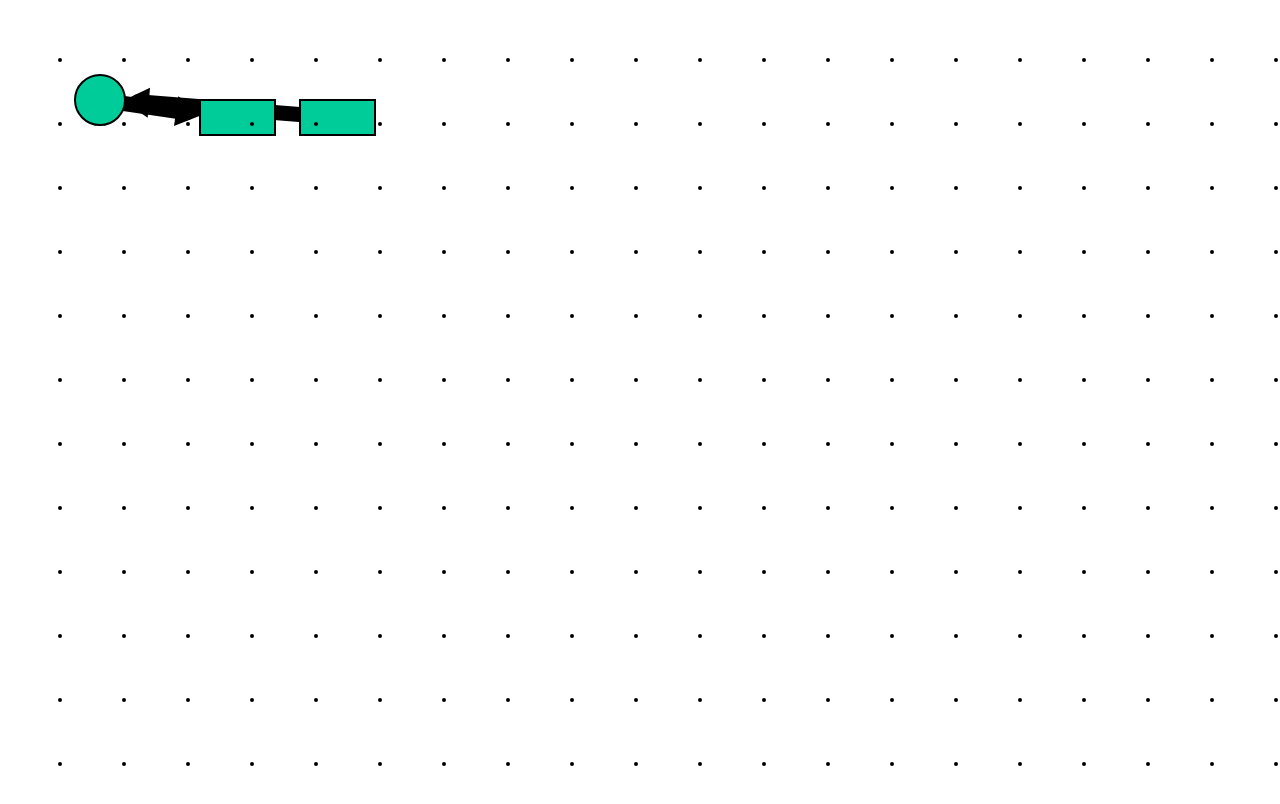
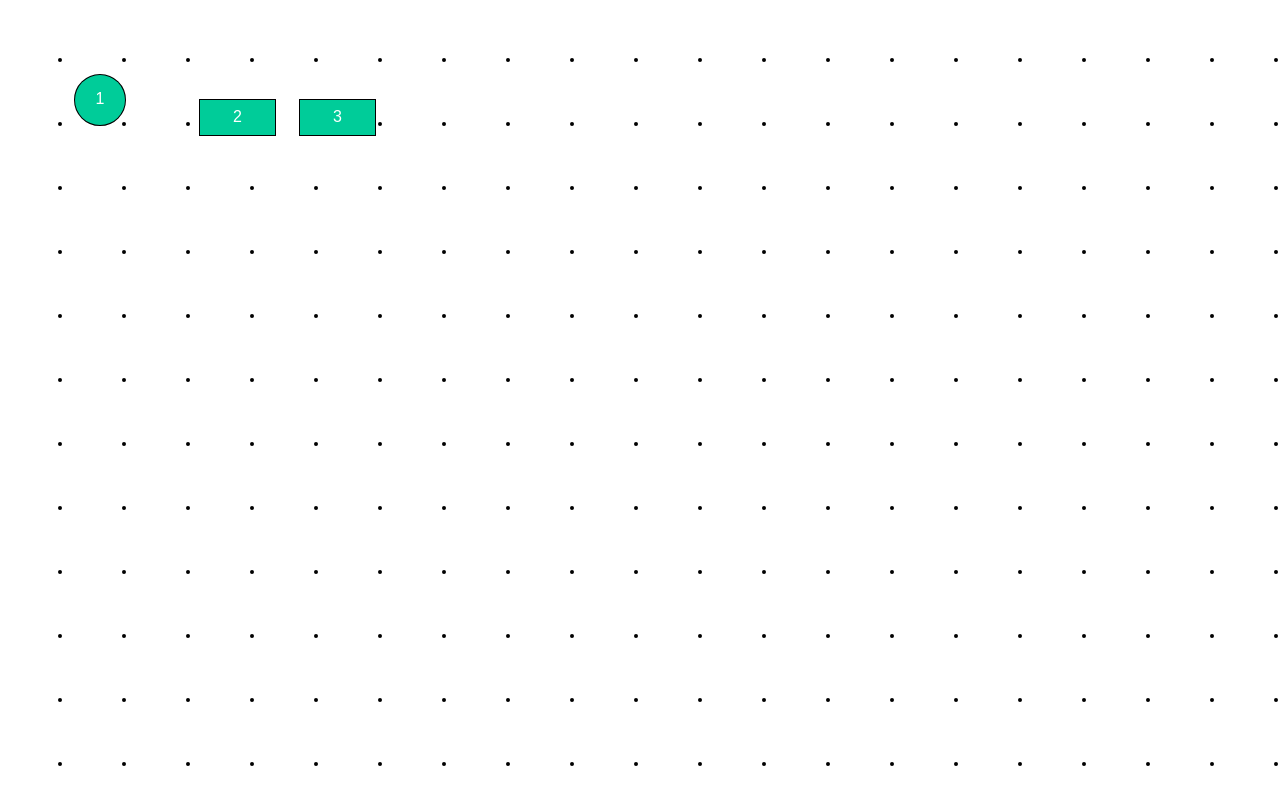
Before and after one commit to N7fenrir/SveNG, a Svelte app: page / in a window 1280 px wide. Shown: the top 804 px of the page. Built offline with nearby package versions, Linux system fonts and the light colour scheme; the HTML template or start-up script is replaced by a standard one.

Commit message:
saving work

```diff
--- a/src/controllers/canvas.ts
+++ b/src/controllers/canvas.ts
@@ -15,11 +15,12 @@ import {panZoom} from "./panZoom";
 import {mouse} from "./mouse";
 import type {
     ICanvasBackground,
-    ICanvasElementOperations, IEdge,
+    IObjectOperations,
     IHoverAndSelectStyle,
     INode,
+    IEdge,
     IShape,
-    IPoint
+    IPoint, IEdgeActionStyles
 } from "../types";
 import Store from "./store";
 import { getIntersectionPoint } from "../utils";
@@ -31,7 +32,7 @@ class CanvasController {
     private readonly background: ICanvasBackground = undefined;
     private readonly drawBackground: () => void;
     private storeHandle: Store;
-    private operations!: ICanvasElementOperations;
+    private operations!: IObjectOperations;
 
     constructor(canvas: HTMLCanvasElement, background: ICanvasBackground) {
         this.canvas = canvas;
@@ -53,22 +54,41 @@ class CanvasController {
     public mouseUpEvent(e: MouseEvent) : void {
         if(mouse.button) {
             this.mouseEventBoundsCalc(e);
+            // this.nodeMouseUpFunction()
             mouse.button = false;
+            // this.callObjectFunc(this.storeHandle.current.selectedEdge)
+            // this.checkAndToggleSelectedEdge();
         }
     }
 
+    private nodeMouseUpFunction() :void {
+        if(this.storeHandle.current.selectedNode) {
+            this.operations.onObjectSelect(this.storeHandle.current.selectedNode.id);
+        }
+    }
 
     private checkAndToggleSelectedNode() : void {
         if(this.storeHandle.current.hoveredNode) {
             if(this.storeHandle.current.selectedNode !== this.storeHandle.current.hoveredNode) {
                 this.storeHandle.current.selectedNode = this.storeHandle.current.hoveredNode;
-            } else {
-                this.storeHandle.current.selectedNode = undefined;
             }
-            this.operations.node.onSelect(this.storeHandle.current.selectedNode?
-                this.storeHandle.current.selectedNode.id : undefined);
+        } else {
+            this.storeHandle.current.selectedNode = undefined;
         }
     }
+
+
+    private checkAndToggleSelectedEdge() : void {
+        if(this.storeHandle.current.hoveredEdge) {
+            if(this.storeHandle.current.selectedEdge !== this.storeHandle.current.hoveredEdge) {
+                this.storeHandle.current.selectedEdge = this.storeHandle.current.hoveredEdge;
+            } else {
+                this.storeHandle.current.selectedEdge = undefined;
+            }
+        }
+    }
+
+
 
     public mouseMoveEvent(e: MouseEvent) : void {
         this.mouseEventBoundsCalc(e);
@@ -91,7 +111,7 @@ class CanvasController {
         this.storeHandle.edges = edges;
     }
 
-    public setupOps(operations: ICanvasElementOperations): void {
+    public setupOps(operations: IObjectOperations): void {
         this.operations = operations;
     }
 
@@ -185,14 +205,16 @@ class CanvasController {
     }
 
     private perFrameRender() {
-        this.renderBackgroundAndPointer();
+        this.drawBackground();
         this.ctx.translate(panZoom.x, panZoom.y);
         this.renderNodes();
-        this.renderEdges();
+        // this.renderEdges();
     }
 
     private resetCanvasTransformAndAlpha(): void {
         this.storeHandle.current.hoveredNode = undefined;
+        this.storeHandle.current.hoveredEdge = undefined;
+
         this.ctx.setTransform(1, 0, 0, 1, 0, 0 );
         this.ctx.globalAlpha = 1;
     }
@@ -211,9 +233,6 @@ class CanvasController {
         this.checkForPan();
     }
 
-    private renderBackgroundAndPointer(): void{
-        this.drawBackground();
-    }
     private renderNodes() : void {
         this.drawAllNodes()
     }
@@ -292,6 +311,7 @@ class CanvasController {
     }
 
     private writeNodeContent(node: INode, nodePos: IPoint) : void {
+        this.ctx.globalCompositeOperation = "source-over"
         this.ctx.textAlign = node.display?.textAlign || TEXT_ALIGN;
         this.ctx.textBaseline = node.display?.textBaseLine || TEXT_BASELINE;
         this.ctx.fillStyle = node.style.default.fontColor || DEFAULT_WHITE;
@@ -302,20 +322,21 @@ class CanvasController {
             this.ctx.fillStyle = node.style.onSelect.fontColor || DEFAULT_WHITE;
         }
         this.ctx.fillText(node.display?.text, nodePos.x, nodePos.y);
+        this.ctx.restore();
     }
 
     private setupNodeHoverAttr(node: INode): void {
         if (this.ctx.isPointInPath(mouse.x, mouse.y)) {
-            this.onHoverOps(node);
+            this.onNodeHoverOps(node);
         }
         if(this.storeHandle.current.selectedNode === node) {
             this.setStyle(node.style.onSelect);
         }
     }
 
-    private onHoverOps(node: INode): void {
+    private onNodeHoverOps(node: INode): void {
         this.storeHandle.current.hoveredNode = node;
-        this.operations.node.onHover(this.storeHandle.current.hoveredNode.id)
+        this.operations.onObjectHover(this.storeHandle.current.hoveredNode.id)
         this.setStyle(node.style.onHover);
     }
 
@@ -391,15 +412,16 @@ class CanvasController {
                 this.drawEdge(edge);
             }
         });
+        this.ctx.restore();
     }
 
-    private getStartPoints(edge: IEdge): Record<string, number> {
+    private getStartEndPoints(edge: IEdge): Record<string, number> {
         const isMovingSourceNode =
             mouse.drag && edge.from === this.storeHandle.current.selectedNode;
 
         const isMovingTargetNode =
             mouse.drag && edge.to === this.storeHandle.current.selectedNode;
-        let startX, startY;
+        let sX, sY;
 
         const sourceX = isMovingSourceNode ? mouse.x : edge.from.x;
         const sourceY = isMovingSourceNode ? mouse.y : edge.from.y;
@@ -415,15 +437,43 @@ class CanvasController {
         const cosr = Math.cos(rad);
 
         if(edge.from.shape.height) {
-            startX = edge.from.x + edge.from.shape.width / 2
-            startY = edge.from.y + edge.from.shape.height / 2
+            sX = edge.from.x + edge.from.shape.width / 2
+            sY = edge.from.y + edge.from.shape.height / 2
 
         } else {
-            startX = edge.from.x
-            startY = edge.from.y
+            sX = edge.from.x
+            sY = edge.from.y
         }
 
-        return {startX , startY, sinr, cosr}
+        const [startX, startY] = getIntersectionPoint(
+            targetX,
+            targetY,
+            sX,
+            sY,
+            edge.shape
+        );
+
+        let lineEndX, lineEndY;
+
+        edge.to.shape.height? [lineEndX, lineEndY] = this.calcLineCoords(edge.to) : [lineEndX, lineEndY] = [edge.to.x, edge.to.y];
+        const [endX, endY] = getIntersectionPoint(
+            startX,
+            startY,
+            lineEndX,
+            lineEndY,
+            edge.to.shape);
+
+
+        const edgeLineOffset = this.ctx.lineWidth * Math.cos(EDGE_ARROW_RADIAN);
+        lineEndX = endX - cosr * edgeLineOffset;
+        lineEndY = endY - sinr * edgeLineOffset;
+
+        return {
+            startX : startX * panZoom.scale,
+            startY : startY * panZoom.scale,
+            endX : lineEndX * panZoom.scale,
+            endY : lineEndY * panZoom.scale
+        }
     }
 
     private checkIfEdgeOutOfBounds(edge: IEdge) : boolean {
@@ -446,23 +496,18 @@ class CanvasController {
         );
     }
 
+    private setEdgeStyle(style : IEdgeActionStyles, width: number): void {
+        this.ctx.strokeStyle = style.strokeColor;
+        this.ctx.lineWidth = style.lineWidth || width;
+    }
+
     private drawEdge(edge: IEdge) : void {
-        let  {startX, startY, sinr, cosr} : Record<string, number> = this.getStartPoints(edge);
-        let lineEndX, lineEndY;
-
-        edge.to.shape.height? [lineEndX, lineEndY] = this.calcLineCoords(edge.to) : [lineEndX, lineEndY] = [edge.to.x, edge.to.y];
-        const [endX, endY] = getIntersectionPoint(
-            startX,
-            startY,
-            lineEndX,
-            lineEndY,
-            edge.to.shape);
-        const edgeLineOffset = edge.shape.width * Math.cos(EDGE_ARROW_RADIAN);
-
-        lineEndX = endX - cosr * edgeLineOffset;
-        lineEndY = endY - sinr * edgeLineOffset;
-
-        this.drawArrow(startX * panZoom.scale, startY * panZoom.scale,lineEndX  * panZoom.scale , lineEndY  * panZoom.scale , edge.shape.width * panZoom.scale, edge.style.default.strokeColor);
+        this.setEdgeStyle(edge.style.default, edge.shape.width);
+        this.ctx.beginPath();
+        this.renderArrow(this.getStartEndPoints(edge),  edge);
+        this.checkForEdgeAction(edge)
+        this.ctx.closePath();
+        this.ctx.stroke();
     }
 
     private calcLineCoords(node: INode) : [number, number] {
@@ -475,44 +520,48 @@ class CanvasController {
         return [X, Y]
     }
 
+    // TODO: try to fix this function
     // Thanks to: https://codepen.io/chanthy/pen/WxQoVG
-    private drawArrow(fromX : number, fromY : number, toX : number, toY : number, arrowWidth : number, color : string){
-        const angle = Math.atan2(toY-fromY,toX-fromX);
-
-        this.ctx.strokeStyle = color;
+    private renderArrow(pos : Record<string, number>, edge: IEdge){
+        const {startX, startY, endX, endY} = pos;
+        const angle = Math.atan2(endY-startY,endX-startX);
 
         //starting path of the arrow from the start square to the end square
         //and drawing the stroke
-        this.ctx.beginPath();
-        this.ctx.moveTo(fromX, fromY);
-        this.ctx.lineTo(toX, toY);
-        this.ctx.lineWidth = arrowWidth;
-        this.ctx.stroke();
-        this.ctx.closePath();
-
-
+        this.ctx.moveTo(startX, startY);
+        this.ctx.lineTo(endX, endY);
         //starting a new path from the head of the arrow to one of the sides of
         //the point
-        this.ctx.beginPath();
-        this.ctx.moveTo(toX, toY);
-        this.ctx.lineTo(toX-EDGE_ARROW_HEAD*Math.cos(angle-EDGE_ARROW_RADIAN),
-            toY-EDGE_ARROW_HEAD*Math.sin(angle-EDGE_ARROW_RADIAN));
+        this.ctx.moveTo(endX, endY);
+        this.ctx.lineTo(endX-EDGE_ARROW_HEAD*Math.cos(angle-EDGE_ARROW_RADIAN),
+            endY-EDGE_ARROW_HEAD*Math.sin(angle-EDGE_ARROW_RADIAN));
 
         //path from the side point of the arrow, to the other side point
-        this.ctx.lineTo(toX-EDGE_ARROW_HEAD*Math.cos(angle+EDGE_ARROW_RADIAN),
-            toY-EDGE_ARROW_HEAD*Math.sin(angle+EDGE_ARROW_RADIAN));
+        this.ctx.lineTo(endX-EDGE_ARROW_HEAD*Math.cos(angle+EDGE_ARROW_RADIAN),
+            endY-EDGE_ARROW_HEAD*Math.sin(angle+EDGE_ARROW_RADIAN));
 
         //path from the side point back to the tip of the arrow, and then
         //again to the opposite side point
-        this.ctx.lineTo(toX, toY);
-        this.ctx.lineTo(toX-EDGE_ARROW_HEAD*Math.cos(angle-EDGE_ARROW_RADIAN),
-            toY-EDGE_ARROW_HEAD*Math.sin(angle-EDGE_ARROW_RADIAN));
-             this.ctx.stroke();
+        this.ctx.lineTo(endX, endY);
+        this.ctx.lineTo(endX-EDGE_ARROW_HEAD*Math.cos(angle-EDGE_ARROW_RADIAN),
+            endY-EDGE_ARROW_HEAD*Math.sin(angle-EDGE_ARROW_RADIAN));
+    }
 
-        //draws the paths created above
-        this.ctx.closePath();
-        this.ctx.restore();
+    private checkForEdgeAction (edge: IEdge): void {
+        if (this.ctx.isPointInStroke(mouse.x, mouse.y)) {
+            this.onEdgeHoverOps(edge);
+        }
+        if(this.storeHandle.current.selectedEdge === edge) {
+            this.setEdgeStyle(edge.style.onSelect, edge.shape.width);
+        }
     }
+
+    private onEdgeHoverOps(edge: IEdge): void {
+        this.storeHandle.current.hoveredEdge = edge;
+        this.operations.onObjectHover(this.storeHandle.current.hoveredEdge.id)
+        this.setEdgeStyle(edge.style.onHover, edge.shape.width);
+    }
+
 
     /* *******************************  Edges Related ******************************* */
 
--- a/src/utils.ts
+++ b/src/utils.ts
@@ -162,10 +162,4 @@ function intersect(
 }
 
 
-function getDistance(x1 : number, y1 : number, x2 : number, y2 : number) {
-    let y = x2 - x1;
-    let x = y2 - y1;
-    return Math.sqrt(x * x + y * y);
-}
-
-export { getIntersectionPoint, getDistance};
+export { getIntersectionPoint };
```
Also changed, not shown: src/App.svelte (+48 -56 lines), src/components/Canvas.svelte (+4 -7 lines), src/types/index.ts (+13 -12 lines).
